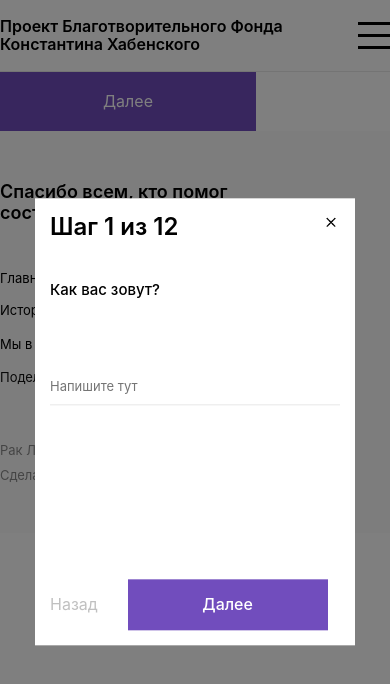
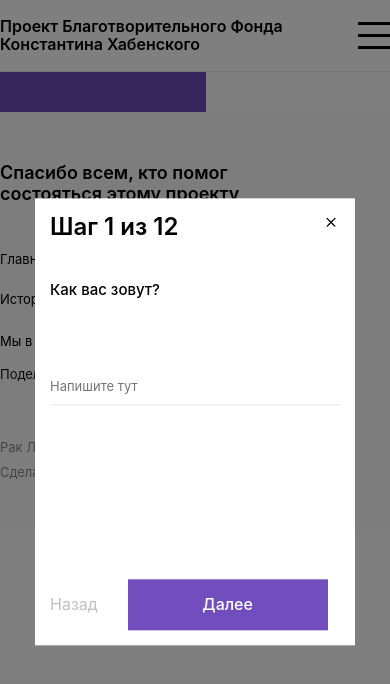
Before and after one commit to zajcevakaterina/raklechitsa, a Nuxt app: page /about in a window 390 px wide. Shown: the top 684 px of the page. Built offline with nearby package versions, Linux system fonts and the light colour scheme.

Commit message:
deleto word далее in Button slot and remove MobileMenu attributes to header and fix some bugs with Menu position

```diff
--- a/components/Menu.vue
+++ b/components/Menu.vue
@@ -64,14 +64,14 @@ export default {};
   }
 }
 
-@media screen and (max-width: 950px) {
-  .menu__links {
-    flex-direction: column;
-  }
-  .menu__link-wrapper {
-    margin-bottom: 16px;
-  }
-}
+/*@media screen and (max-width: 950px) {*/
+/*  .menu__links {*/
+/*    flex-direction: column;*/
+/*  }*/
+/*  .menu__link-wrapper {*/
+/*    margin-bottom: 16px;*/
+/*  }*/
+/*}*/
 
 @media screen and (max-width: 768px) {
   .menu {
--- a/components/blocks/Footer.vue
+++ b/components/blocks/Footer.vue
@@ -253,6 +253,12 @@ export default {
   .footer__social {
     width: 226px;
   }
+  ::v-deep .menu__links {
+    flex-direction: column;
+  }
+  ::v-deep .menu__link-wrapper {
+    margin-bottom: 16px;
+  }
 }
 @media screen and (max-width: 660px) {
   .section__title_place_footer {
--- a/components/blocks/Header.vue
+++ b/components/blocks/Header.vue
@@ -10,15 +10,13 @@
     <button-header @btnClick="popupToggle" class="header__button"
       >Рассказать историю</button-header
     >
-    <mobile-button class="header__mobile-button" />
+    <button-header class="header__mobile-button" />
   </header>
 </template>
 
 <script>
 import Menu from '@/components/Menu';
 import Button from '@/components/ui/Button';
-
-import MobileMenuButton from '@/components/ui/MobileMenuButton';
 import Popup from '@/components/Popup';
 import FormStories from '@/components/FormStories';
 import Container from '@/components/Container';
@@ -27,7 +25,6 @@ export default {
   components: {
     'main-menu': Menu,
     'button-header': Button,
-    'mobile-button': MobileMenuButton,
     popup: Popup,
     'form-stories': FormStories,
     container: Container,
@@ -85,6 +82,15 @@ export default {
 }
 .header__mobile-button {
   display: none;
+  background: url('../../static/mobile-menu.svg') no-repeat;
+  background-color: transparent;
+  background-size: cover;
+  border: 0;
+  cursor: pointer;
+  padding: 0;
+  outline: 0;
+  width: 32px;
+  height: 27px;
 }
 
 .header__mobile-button:hover {
@@ -120,5 +126,9 @@ export default {
     width: 216px;
     font-size: 12px;
   }
+  .header__mobile-button {
+    width: 26px;
+    height: 23px;
+  }
 }
 </style>
--- a/components/ui/Button.vue
+++ b/components/ui/Button.vue
@@ -1,6 +1,6 @@
 <template>
   <button @click="$emit('btnClick')" class="button">
-    <slot>Далее</slot>
+    <slot />
   </button>
 </template>
 
--- a/components/ui/MobileMenuButton.vue
+++ /dev/null
@@ -1,30 +0,0 @@
-<template>
-  <div>
-    <button class="mobile-button" />
-  </div>
-</template>
-
-<script>
-export default {};
-</script>
-
-<style scoped>
-.mobile-button {
-  background: url('../../static/mobile-menu.svg') no-repeat;
-  background-color: transparent;
-  background-size: cover;
-  border: 0;
-  cursor: pointer;
-  padding: 0;
-  outline: 0;
-  width: 32px;
-  height: 27px;
-}
-
-@media screen and (max-width: 320px) {
-  .mobile-button {
-    width: 26px;
-    height: 23px;
-  }
-}
-</style>
```
